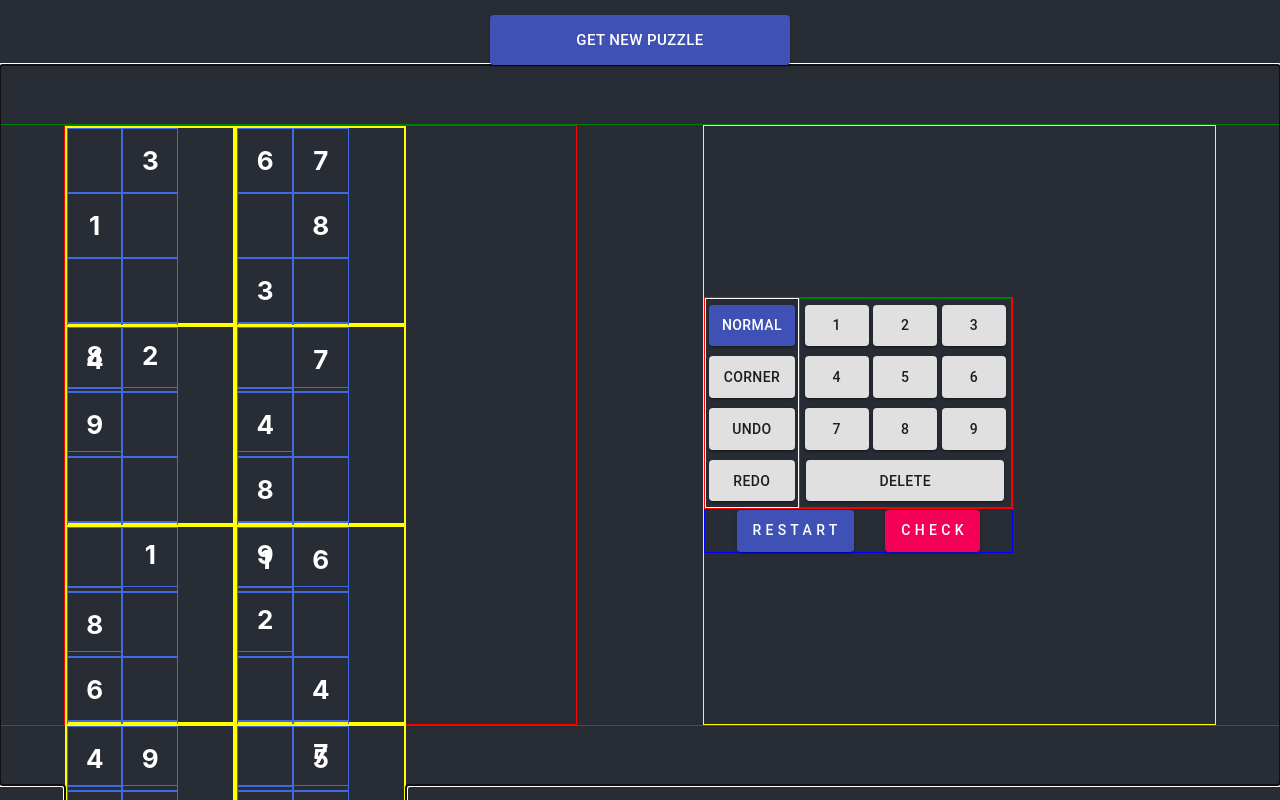
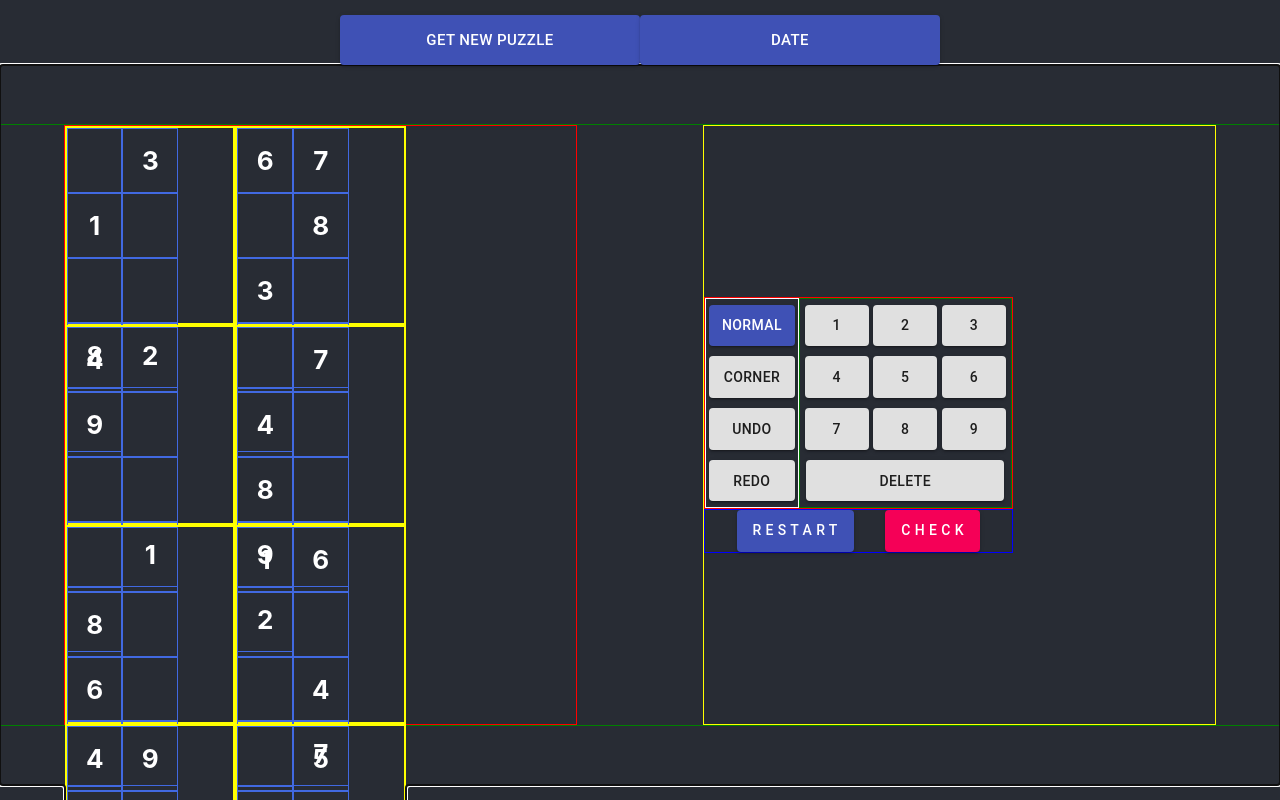
Before and after one commit to rodsouza9/sudko, a React (Create React App) app in the folder client/: page / in a window 1280 px wide. Shown: the top 800 px of the page. Built offline with nearby package versions, Linux system fonts and the light colour scheme.

Commit message:
Add DateButton component. Add date path request in server.js functionality. Connect front and and back end.

```diff
--- a/client/package.json
+++ b/client/package.json
@@ -26,6 +26,7 @@
     "test": "node_modules/.bin/jest",
     "eject": "node_modules/.bin/react-scripts eject"
   },
+  "proxy": "http://localhost:5000/",
   "eslintConfig": {
     "extends": "react-app"
   },
--- a/client/src/AsciiWrapper.tsx
+++ b/client/src/AsciiWrapper.tsx
@@ -1,7 +1,8 @@
-import React from "react";
-import {NORMAL_GROUPS, Board, SquareValue} from "./Types";
 import {Button} from "@material-ui/core";
 import * as _ from "lodash";
+import React from "react";
+import {DateButton} from "./components/DateButton";
+import {Board, NORMAL_GROUPS, SquareValue} from "./Types";
 /*
 +-----+-----+-----+
 |5    |  8  |  4 9|
@@ -62,6 +63,7 @@ export class AsciiWrapper extends React.Component<AsciiWrapperProps, AsciiWrappe
                     color={"primary"}>
                     Get New Puzzle
                 </Button>
+                <DateButton/>
                 <Board
                     permanentValues={this.state.permanentValues}
                     groupings={NORMAL_GROUPS}
--- /dev/null
+++ b/client/src/components/DateButton.tsx
@@ -0,0 +1,39 @@
+import {Button} from "@material-ui/core";
+import React from "react";
+
+interface DateButtonState {
+    date: string | null;
+}
+// tslint:disable-next-line:no-empty-interface
+interface DateButtonProps {}
+
+export class DateButton extends React.Component<DateButtonProps, DateButtonState> {
+    public state: DateButtonState = {
+        date: null,
+    };
+    constructor(props: DateButtonProps) {
+        super(props);
+    }
+
+    public getDate() {
+        console.log("Date Button works");
+        console.log(
+            fetch("/date")
+                .then( (res) => res.text())
+                .then( (date) => console.log(date)),
+        );
+    }
+
+    public render() {
+        return (
+            <Button
+                className={"ascii-button"}
+                onClick={() => {this.getDate(); }}
+                variant="contained"
+                size={"large"}
+                color={"primary"}>
+                {this.state.date == null ? "DATE" : this.state.date}
+            </Button>
+        );
+    }
+}
```
Also changed, not shown: 1 other file (tests, documents, lock files or other folders).
